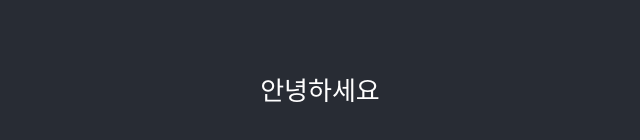
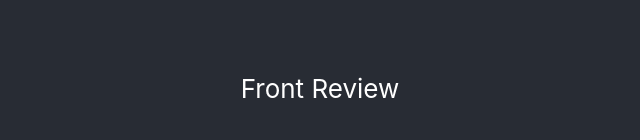
Before and after one commit to JeongIn37/SightBySight, a React (Create React App) app: page / in a window 1280 px wide. Shown: the part 312-452 px from the top of the page, without its empty margins (320-960 px from the left). Built offline with nearby package versions, Linux system fonts and the light colour scheme.

Commit message:
initial test

```diff
--- a/src/App.js
+++ b/src/App.js
@@ -6,7 +6,7 @@ function App() {
     <div className="App">
       <header className="App-header">
         <p>
-          안녕하세요
+          Front Review
         </p>
 
       </header>
```
